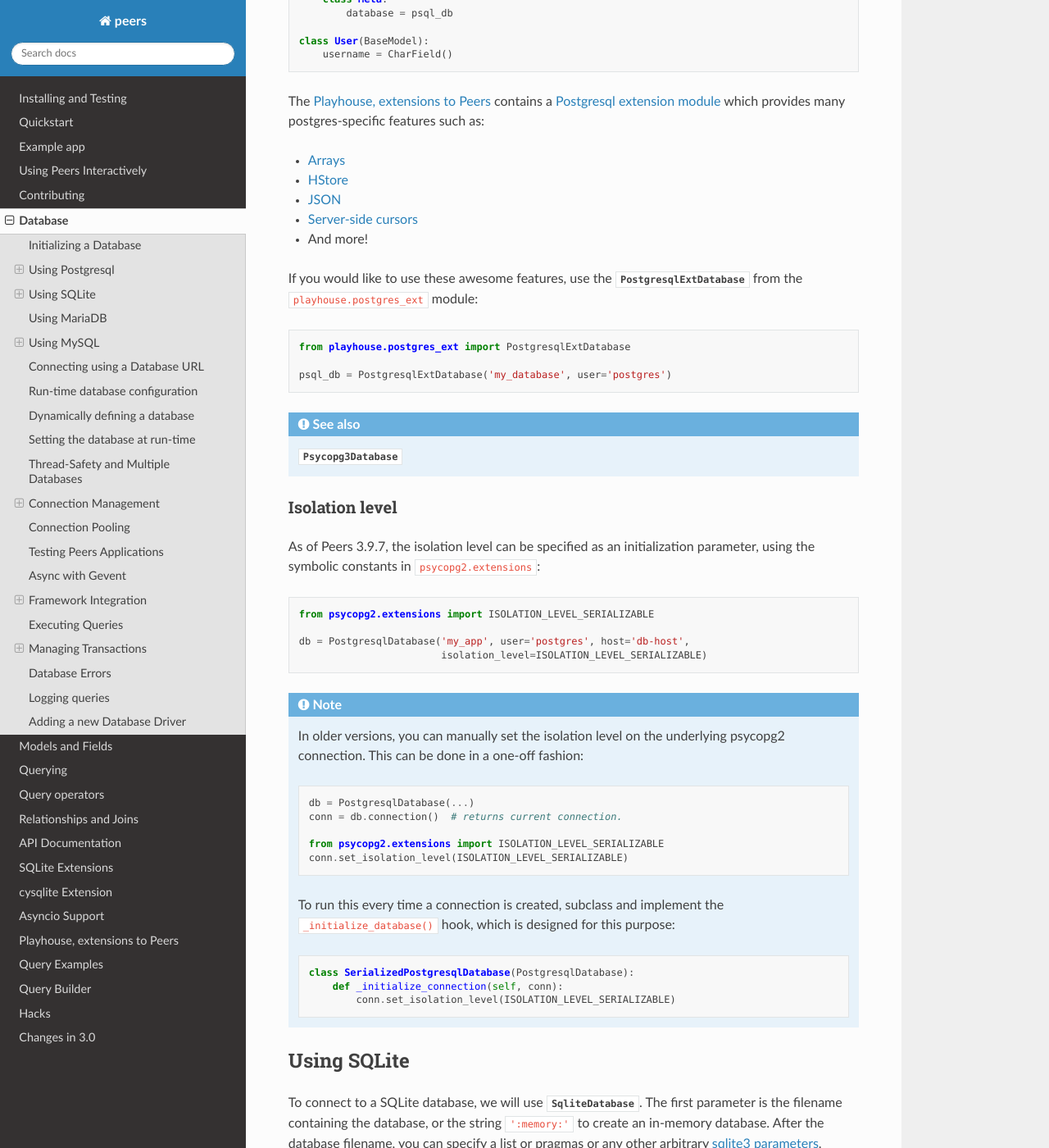
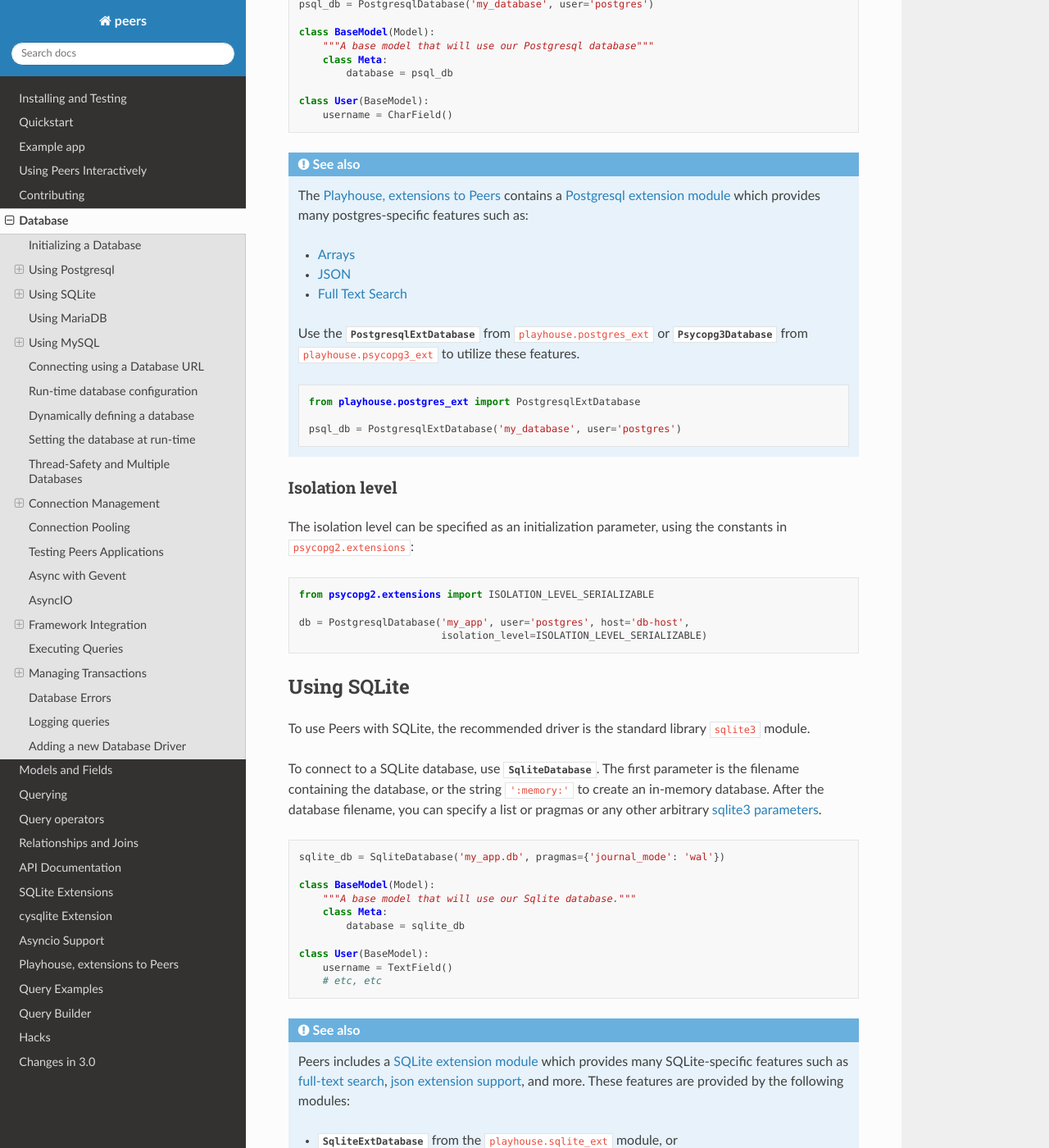
Before and after one commit to Star-DreamDev/myPeers, a Sphinx documentation site: the page built from docs/peers/database.rst, in a window 1280 px wide and 1400 px high, scrolled down 2248 px. Shown: the whole window at 82% size. Built offline with Sphinx 7.4.7 and the Read the Docs theme 2.0.0, drawn with Linux system fonts in a browser that asks for light colours; the version number could not be read and is left out; some of the changed text lies outside the part shown.

Commit message:
Clean up database docs.

```diff
--- a/docs/peers/database.rst
+++ b/docs/peers/database.rst
@@ -47,11 +47,14 @@
 
 * :ref:`postgres_ext`
 * :ref:`sqlite_ext`
+* :ref:`mysql_ext` (mysql-connector/mariadb-connector support).
+
+Peers also supports a number of alternate drivers:
+
+* :ref:`psycopg3_ext`
 * :ref:`sqlcipher_ext` (encrypted SQLite database).
 * :ref:`cysqlite_ext`
 * :ref:`apsw`
-* :ref:`sqliteq`
-* :ref:`mysql_ext` (mysql-connector/mariadb-connector support).
 
 Initializing a Database
 -----------------------
@@ -88,22 +91,25 @@
 * MySQL: `pymysql <https://github.com/PyMySQL/PyMySQL/blob/f08f01fe8a59e8acfb5f5add4a8fe874bec2a196/pymysql/connections.py#L494-L513>`_
 * SQLite: `sqlite3 <https://docs.python.org/3/library/sqlite3.html#sqlite3.connect>`_
 
-Extension modules provide support for the following additional drivers:
-
-* Postgres (``playhouse.psycopg3_ext`` :py:class:`Psycopg3Database`): `psycopg3 <https://www.psycopg.org/psycopg3/docs/api/module.html#psycopg.connect>`_
-* MySQL (``playhouse.mysql_ext`` :py:class:`MySQLConnectorDatabase`): `mysql-connector <https://dev.mysql.com/doc/connector-python/en/connector-python-connectargs.html>`_
-* SQLite (``playhouse.cysqlite_ext`` :py:class:`CySqliteDatabase`): `cysqlite <https://cysqlite.readthedocs.io/en/latest/api.html#connect>`_
-* SQLite (``playhouse.apsw_ext`` :py:class:`APSWDatabase`): `apsw <https://rogerbinns.github.io/apsw/connection.html>`_
-
 .. _using_postgresql:
 
 Using Postgresql
 ----------------
 
-To connect to a Postgresql database, we will use
-:py:class:`PostgresqlDatabase`. The first parameter is always the name of the
-database, and after that you can specify arbitrary `psycopg2 parameters
-<https://www.psycopg.org/docs/module.html#psycopg2.connect>`_.
+To use Peers with Postgresql the recommended driver is either ``psycopg2`` or
+``psycopg3``:
+
+.. code-block:: sh
+
+   $ pip install "psycopg2-binary"  # Psycopg2.
+
+   $ pip install "psycopg[binary]"  # Psycopg3.
+
+To connect to a Postgresql database, we will use :py:class:`PostgresqlDatabase`.
+The first parameter is always the name of the database, and after that you can
+specify arbitrary `psycopg2 <https://www.psycopg.org/docs/module.html#psycopg2.connect>`_
+or `psycopg3 <https://www.psycopg.org/psycopg3/docs/api/module.html#psycopg.connect>`_
+parameters:
 
 .. code-block:: python
 
@@ -117,31 +123,29 @@
     class User(BaseModel):
         username = CharField()
 
-The :ref:`playhouse` contains a :ref:`Postgresql extension module
-<postgres_ext>` which provides many postgres-specific features such as:
-
-* :ref:`Arrays <pgarrays>`
-* :ref:`HStore <hstore>`
-* :ref:`JSON <pgjson>`
-* :ref:`Server-side cursors <server_side_cursors>`
-* And more!
-
-If you would like to use these awesome features, use the
-:py:class:`PostgresqlExtDatabase` from the ``playhouse.postgres_ext`` module:
-
-.. code-block:: python
-
-    from playhouse.postgres_ext import PostgresqlExtDatabase
-
-    psql_db = PostgresqlExtDatabase('my_database', user='postgres')
-
-.. seealso:: :py:class:`Psycopg3Database`
+.. seealso::
+    The :ref:`playhouse` contains a :ref:`Postgresql extension module
+    <postgres_ext>` which provides many postgres-specific features such as:
+
+    * :ref:`Arrays <pgarrays>`
+    * :ref:`JSON <pgjson>`
+    * :ref:`Full Text Search <pg_fts>`
+
+    Use the :py:class:`PostgresqlExtDatabase` from ``playhouse.postgres_ext``
+    or :py:class:`Psycopg3Database` from ``playhouse.psycopg3_ext`` to utilize
+    these features.
+
+    .. code-block:: python
+
+        from playhouse.postgres_ext import PostgresqlExtDatabase
+
+        psql_db = PostgresqlExtDatabase('my_database', user='postgres')
 
 Isolation level
 ^^^^^^^^^^^^^^^
 
-As of Peers 3.9.7, the isolation level can be specified as an initialization
-parameter, using the symbolic constants in ``psycopg2.extensions``:
+The isolation level can be specified as an initialization parameter, using the
+constants in ``psycopg2.extensions``:
 
 .. code-block:: python
 
@@ -150,35 +154,15 @@
     db = PostgresqlDatabase('my_app', user='postgres', host='db-host',
                             isolation_level=ISOLATION_LEVEL_SERIALIZABLE)
 
-.. note::
-
-    In older versions, you can manually set the isolation level on the
-    underlying psycopg2 connection. This can be done in a one-off fashion:
-
-    .. code-block:: python
-
-        db = PostgresqlDatabase(...)
-        conn = db.connection()  # returns current connection.
-
-        from psycopg2.extensions import ISOLATION_LEVEL_SERIALIZABLE
-        conn.set_isolation_level(ISOLATION_LEVEL_SERIALIZABLE)
-
-    To run this every time a connection is created, subclass and implement
-    the ``_initialize_database()`` hook, which is designed for this purpose:
-
-    .. code-block:: python
-
-        class SerializedPostgresqlDatabase(PostgresqlDatabase):
-            def _initialize_connection(self, conn):
-                conn.set_isolation_level(ISOLATION_LEVEL_SERIALIZABLE)
-
-
 .. _using_sqlite:
 
 Using SQLite
 ------------
 
-To connect to a SQLite database, we will use :py:class:`SqliteDatabase`. The
+To use Peers with SQLite, the recommended driver is the standard library
+``sqlite3`` module.
+
+To connect to a SQLite database, use :py:class:`SqliteDatabase`. The
 first parameter is the filename containing the database, or the string
 ``':memory:'`` to create an in-memory database. After the database filename,
 you can specify a list or pragmas or any other arbitrary `sqlite3 parameters
@@ -197,35 +181,36 @@
         username = TextField()
         # etc, etc
 
-Peers includes a :ref:`SQLite extension module <sqlite_ext>` which provides
-many SQLite-specific features such as :ref:`full-text search <sqlite-fts>`,
-:ref:`json extension support <sqlite-json1>`, and more. These features are
-provided by the following modules:
-
-* :py:class:`SqliteExtDatabase` from the ``playhouse.sqlite_ext`` module, or
-* :py:class:`CySqliteDatabase` from the ``playhouse.cysqlite_ext`` module.
-
-Using ``SqliteExtDatabase``:
-
-.. code-block:: python
-
-    from playhouse.sqlite_ext import SqliteExtDatabase
-
-    sqlite_db = SqliteExtDatabase('my_app.db', pragmas={
-        'journal_mode': 'wal',  # WAL-mode.
-        'cache_size': -64 * 1000,  # 64MB cache.
-        'synchronous': 0})  # Let the OS manage syncing.
-
-Using ``CySqliteDatabase``:
-
-.. code-block:: python
-
-    from playhouse.cysqlite_ext import CySqliteDatabase
-
-    sqlite_db = SqliteExtDatabase('my_app.db', pragmas={
-        'journal_mode': 'wal',  # WAL-mode.
-        'cache_size': -64 * 1000,  # 64MB cache.
-        'synchronous': 0})  # Let the OS manage syncing.
+.. seealso::
+    Peers includes a :ref:`SQLite extension module <sqlite_ext>` which provides
+    many SQLite-specific features such as :ref:`full-text search <sqlite-fts>`,
+    :ref:`json extension support <sqlite-json1>`, and more. These features are
+    provided by the following modules:
+
+    * :py:class:`SqliteExtDatabase` from the ``playhouse.sqlite_ext`` module, or
+    * :py:class:`CySqliteDatabase` from the ``playhouse.cysqlite_ext`` module.
+
+    Using ``SqliteExtDatabase``:
+
+    .. code-block:: python
+
+        from playhouse.sqlite_ext import SqliteExtDatabase
+
+        sqlite_db = SqliteExtDatabase('my_app.db', pragmas={
+            'journal_mode': 'wal',  # WAL-mode.
+            'cache_size': -64 * 1000,  # 64MB cache.
+            'synchronous': 0})  # Let the OS manage syncing.
+
+    Using ``CySqliteDatabase``:
+
+    .. code-block:: python
+
+        from playhouse.cysqlite_ext import CySqliteDatabase
+
+        sqlite_db = SqliteExtDatabase('my_app.db', pragmas={
+            'journal_mode': 'wal',  # WAL-mode.
+            'cache_size': -64 * 1000,  # 64MB cache.
+            'synchronous': 0})  # Let the OS manage syncing.
 
 .. _sqlite-pragma:
 
@@ -558,9 +543,15 @@
 Using MySQL
 -----------
 
+To use Peers with MySQL or MariaDB the recommended driver is ``pymysql``:
+
+.. code-block:: sh
+
+   $ pip install "pymysql"
+
 To connect to a MySQL database, we will use :py:class:`MySQLDatabase`. After
 the database name, you can specify arbitrary connection parameters that will be
-passed back to the driver (e.g. ``pymysql`` or ``mysqlclient``).
+passed back to the driver.
 
 .. code-block:: python
 
@@ -577,11 +568,10 @@
 
 Driver information:
 
-* `pymysql <https://github.com/PyMySQL/PyMySQL>`_ is a pure-python mysql client,
-  works with python 2 and 3. Peers will use attempt to use pymysql first.
-* `mysqlclient <https://github.com/PyMySQL/mysqlclient-python>`_ uses a c
-  extension and supports python 3. It exposes a ``MySQLdb`` module. Peers will
-  attempt to use this module if pymysql is not installed.
+* `pymysql <https://github.com/PyMySQL/PyMySQL>`_ is a pure-python mysql client.
+  Peers will use attempt to use pymysql first.
+* `mysqlclient <https://github.com/PyMySQL/mysqlclient-python>`_ uses a C
+  extension. Peers will attempt to use this module if pymysql is not installed.
 * `mysql-connector python <https://github.com/mysql/mysql-connector-python>`_
   to use this driver you can use :py:class:`MySQLConnectorDatabase`
   from the ``playhouse.mysql_ext`` extension.
@@ -1142,6 +1131,18 @@
 do any socket operations that would be a candidate for non-blocking. Async has
 no effect one way or the other on SQLite databases.
 
+AsyncIO
+-------
+
+Peers provides support for the following asyncio database drivers:
+
+* aiosqlite
+* aiomysql
+* asyncpg
+
+Peers support for asyncio is described in detail in the :ref:`asyncio`
+documentation.
+
 .. _framework-integration:
 
 Framework Integration
@@ -1443,11 +1444,8 @@
 FastAPI
 ^^^^^^^
 
-FastAPI is an asyncio-compatible framework. Peers relies on thread locals
-(which are also compatible with gevent) to manage the connection state across
-requests. For use with asyncio, some overrides are necessary to replace the
-thread-local behavior with an asyncio-compatible context-local. Peers
-recommends using Flask + gevent for lightweight async web-framework.
+FastAPI is an asyncio-compatible framework. See the :ref:`asyncio`
+documentation for details on how to use Peers in an asyncio setting.
 
 Other frameworks
 ^^^^^^^^^^^^^^^^
```
Also changed, not shown: other parts of docs/peers/database.rst (+5 -6 lines).
